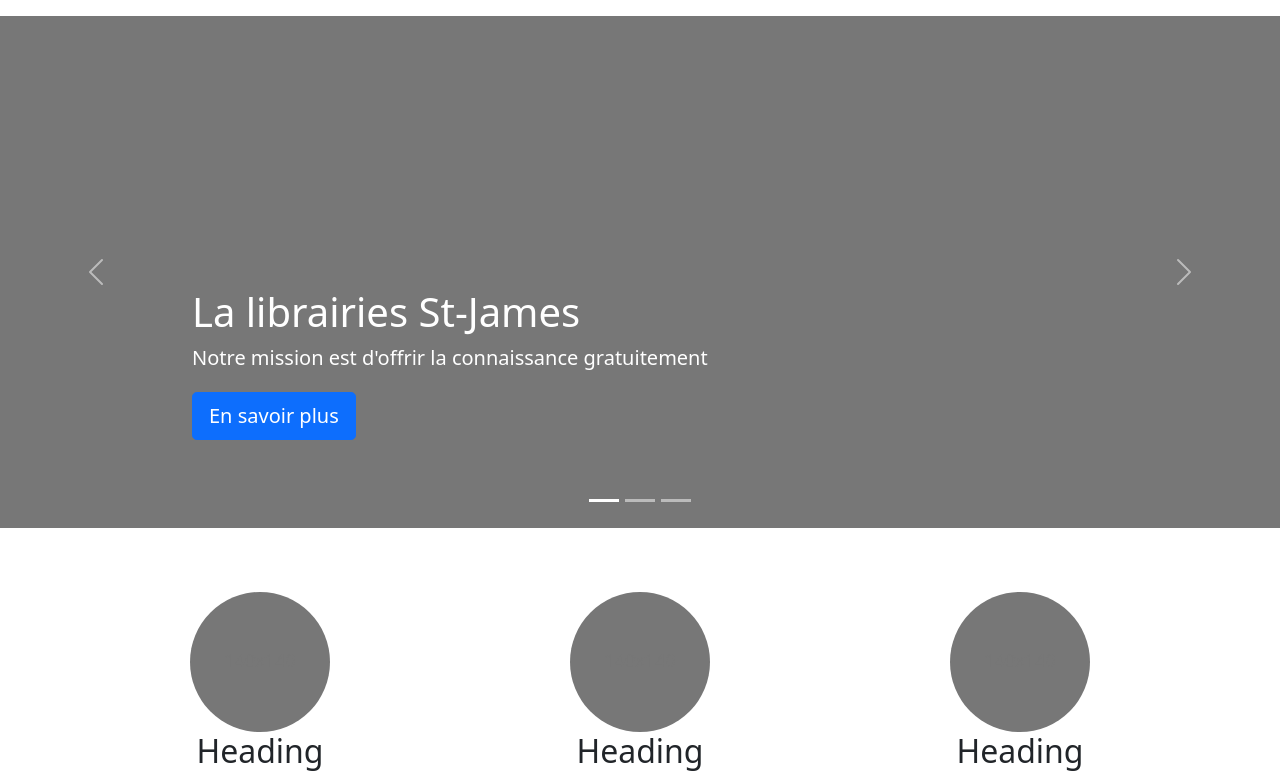
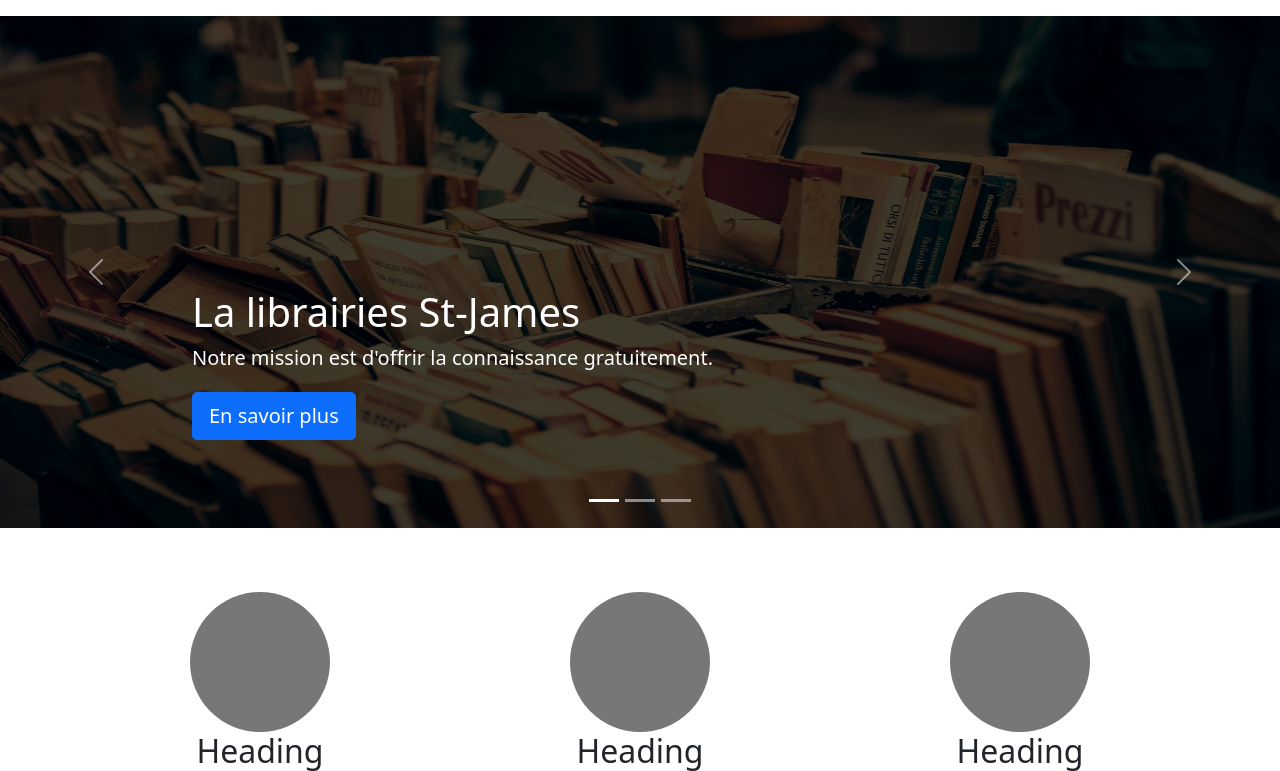
Before and after one commit to JanGaud/TP2-web-avancee, a PHP site: page /TP2-Twig-MVC/ in a window 1280 px wide. Shown: the part 56-827 px from the top of the page. Run offline with PHP 8.4, Linux system fonts and the light colour scheme; some libraries are stand-ins or nearby versions.

Commit message:
Ajout d'images dans le carrousel

```diff
--- a/view/home-index.php
+++ b/view/home-index.php
@@ -11,35 +11,35 @@
         </div>
         <div class="carousel-inner">
           <div class="carousel-item active">
-            <svg class="bd-placeholder-img" width="100%" height="100%" xmlns="http://www.w3.org/2000/svg" aria-hidden="true" preserveAspectRatio="xMidYMid slice" focusable="false"><rect width="100%" height="100%" fill="#777"></rect></svg>
+            <img class="bd-placeholder-img" width="100%" height="100%" src="assets\page-2.png" aria-hidden="true" preserveAspectRatio="xMidYMid slice" focusable="false"><rect width="100%" height="100%" fill="#777"></rect></img>
 
             <div class="container">
               <div class="carousel-caption text-start">
                 <h1>La librairies St-James</h1>
-                <p>Notre mission est d'offrir la connaissance gratuitement</p>
+                <p>Notre mission est d'offrir la connaissance gratuitement.</p>
                 <p><a class="btn btn-lg btn-primary" href="#">En savoir plus</a></p>
               </div>
             </div>
           </div>
           <div class="carousel-item">
-            <svg class="bd-placeholder-img" width="100%" height="100%" xmlns="http://www.w3.org/2000/svg" aria-hidden="true" preserveAspectRatio="xMidYMid slice" focusable="false"><rect width="100%" height="100%" fill="#777"></rect></svg>
+            <img class="bd-placeholder-img" width="100%" height="100%" src="assets\page-3.png" aria-hidden="true" preserveAspectRatio="xMidYMid slice" focusable="false"><rect width="100%" height="100%" fill="#777"></rect></img>
 
             <div class="container">
               <div class="carousel-caption">
-                <h1>Les jeudis </h1>
-                <p>Some representative placeholder content for the second slide of the carousel.</p>
-                <p><a class="btn btn-lg btn-primary" href="https://getbootstrap.com/docs/5.2/examples/carousel/#">Learn more</a></p>
+                <h1>Les jeudis rencontre</h1>
+                <p>Venez rencontrer des auteurs locaux chaques semaines.</p>
+                <p><a class="btn btn-lg btn-primary" href="https://getbootstrap.com/docs/5.2/examples/carousel/#">En savoir plus</a></p>
               </div>
             </div>
           </div>
           <div class="carousel-item">
-            <svg class="bd-placeholder-img" width="100%" height="100%" xmlns="assets\BlogBannerImg1.png" aria-hidden="true" preserveAspectRatio="xMidYMid slice" focusable="false"><rect width="100%" height="100%" fill="#777"></rect></svg>
+            <img class="bd-placeholder-img" width="100%" height="100%" src="assets\page-1.png" aria-hidden="true" preserveAspectRatio="xMidYMid slice" focusable="false"><rect width="100%" height="100%" fill="#777"></rect></img>
 
             <div class="container">
               <div class="carousel-caption text-end">
-                <h1>One more for good measure.</h1>
-                <p>Some representative placeholder content for the third slide of this carousel.</p>
-                <p><a class="btn btn-lg btn-primary" href="#">Browse gallery</a></p>
+                <h1>Dons de livre</h1>
+                <p>Avez-vous des livres à donner? Nous sommes preneurs!</p>
+                <p><a class="btn btn-lg btn-primary" href="#">Faire un don</a></p>
               </div>
             </div>
           </div>
```
Also changed, not shown: assets/BlogBannerImg1.png (deleted), assets/page-1.png (added), assets/page-2.png (added), assets/page-3.png (added).
